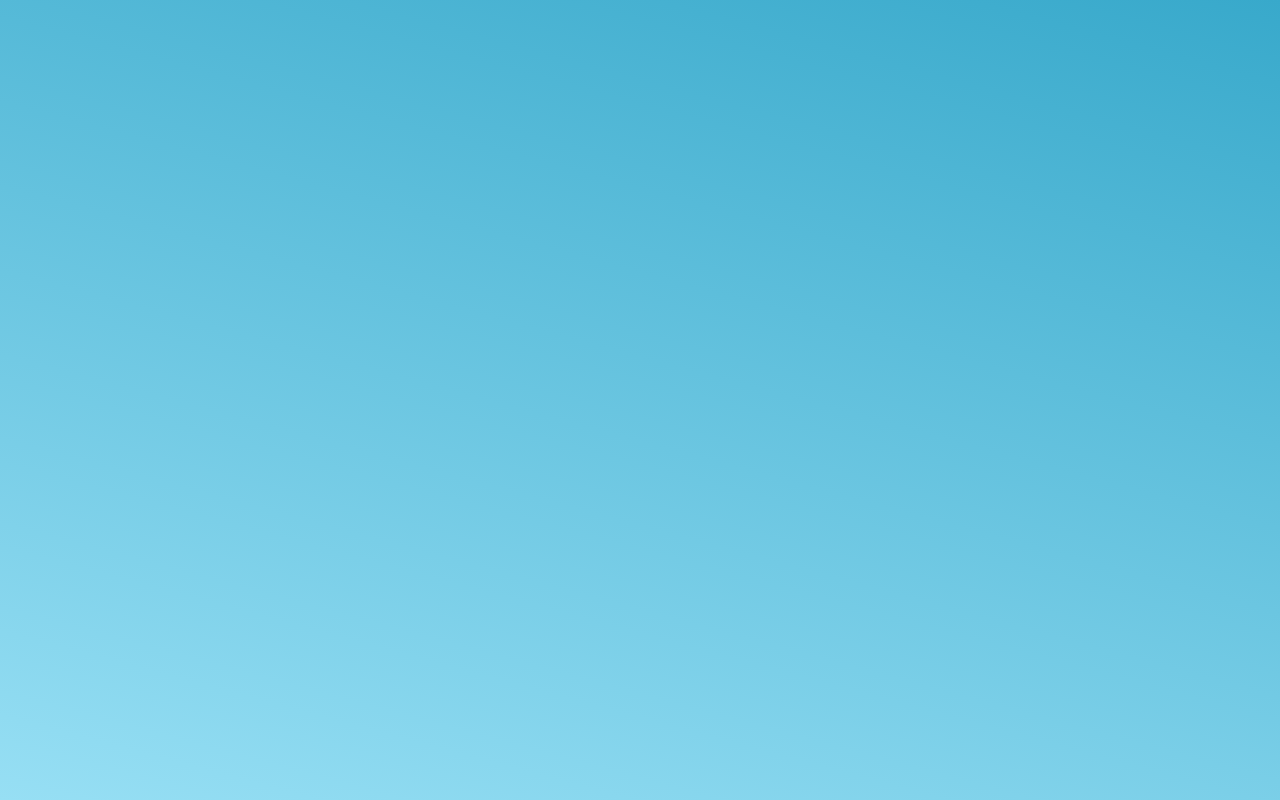
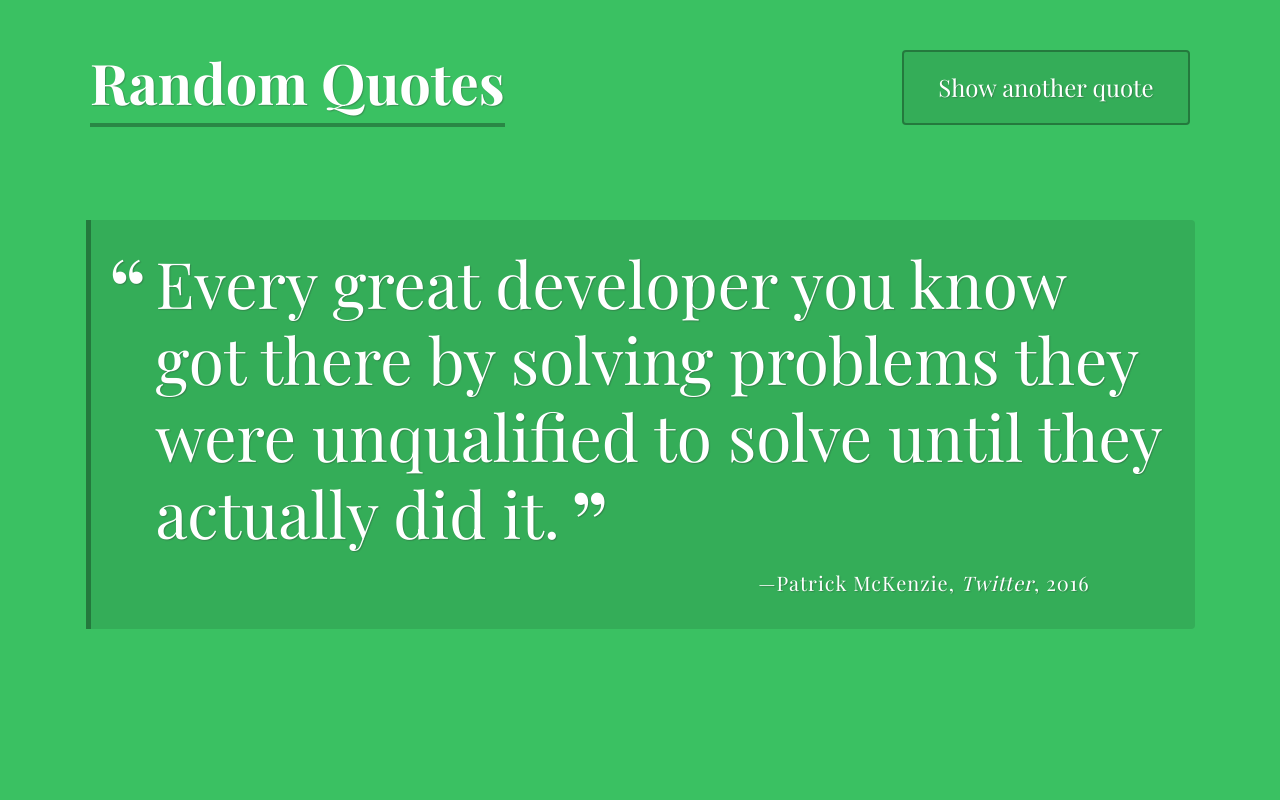
Before and after one commit to stevenabaco/Random-Quote-Generator, a plain HTML site: page index.html in a window 1280 px wide. Drawn offline with nearby package versions, Linux system fonts and the light colour scheme; a web font is replaced by a local one.

Commit message:
Update files and structure with starting project files

```diff
--- a/css/style.css
+++ /dev/null
@@ -1,22 +0,0 @@
-* {
-  box-sizing: border-box;
-}
-html,
-body {
-  min-height: 100%;
-  padding: 0;
-  margin: 0;
-}
-body {
-  color: #fff;
-  font-size: 1em;
-  font-family: "Gotham Rounded A", "Gotham Rounded B", "Gotham Rounded", "Helvetica Neue", Helvetica, Arial, sans-serif;
-  background-image: linear-gradient(15deg, #97dff4 0%, #38a9cb 100%);
-}
-
-main {
-  width: 60%;
-  max-width: 1080px;
-  padding: 40px 0;
-  margin: 0 auto;
-}
--- /dev/null
+++ b/css/styles.css
@@ -0,0 +1,166 @@
+/**
+ * Treehouse FSJS Techdegree
+ * Random Quote Generator - CSS
+ */
+
+ @import url('https://fonts.googleapis.com/css?family=Playfair+Display:400,400i,700,700i&display=swap');
+
+body {
+  background-color: rgb(58, 193, 98);
+  color: white;
+  font-family: 'Playfair Display', serif;
+  padding: 5px;
+}
+
+header {
+  display: flex;
+  flex-flow: row wrap;
+  justify-content: space-between;
+  width: 95%;
+  max-width: 1100px;
+  margin: auto;
+  padding: 5px;
+}
+
+h1 {
+  text-shadow: 1px 1px 1px rgba(50, 50, 50, 0.3);
+}
+
+.load-quote {
+  color: #fff;
+  text-shadow: 1px 1px 1px rgba(50, 50, 50, 0.3);
+  width: 12em;
+  max-height: 75px;
+  margin-top: 20px;
+  margin-bottom: 20px;
+  padding: 15px 0;
+  background-color: rgba(0, 0, 0, 0.1);
+  border-radius: 4px;
+  border: 2px solid rgba(0, 0, 0, 0.3);
+  transition: 0.5s;
+}
+
+.load-quote:hover {
+  background-color: rgba(255, 255, 255, 0.1);
+}
+
+.load-quote:focus {
+  outline: none;
+}
+
+.container {
+  width: 90%;
+  max-width: 1024px;
+  margin: auto;
+  padding: 5px;
+}
+
+.quote-box {
+  text-shadow: 1px 1px 1px rgba(50, 50, 50, 0.3);
+  line-height: 0.5;
+}
+
+.quote {
+  font-size: 2rem;
+  font-weight: 400;
+  line-height: 1.2;
+  position: relative;
+  margin: 0;
+  margin-left: 10px;
+}
+
+.quote:before,
+.quote:after {
+  font-size: 3rem;
+  line-height: 2.5rem;
+  position: absolute;
+}
+
+.quote:before {
+  content: "“";
+  top: 0.1em;
+  left: -0.5em;
+}
+
+.quote:after {
+  content: "”";
+  bottom: -0.1em;
+  margin-left: 0.1em;
+  position: absolute;
+}
+
+.source {
+  font-size: 1rem;
+  letter-spacing: 0.05em;
+  line-height: 1.1;
+  text-align: right;
+  margin-right: 4em;
+}
+
+.source:before {
+  content: "—";
+}
+
+.citation {
+  font-style: italic;
+}
+
+.citation:before {
+  content: ", ";
+  font-style: normal;
+}
+
+.year:before {
+  content: ", ";
+  font-style: normal;
+}
+
+@media (min-width: 768px) {
+  body {
+    padding: 25px;
+  }
+
+  header {
+    margin-bottom: 50px;
+  }
+
+  h1 {
+    font-size: 3.5rem;
+    height: 73px;
+    margin-top: 20px;
+    margin-right: 5px;
+    border-bottom: 4px solid rgba(0, 0, 0, 0.3);
+  }
+
+  .load-quote {
+    font-size: 1.5rem;
+  }
+
+  .container {
+    padding: 25px 25px 15px 55px;
+    background: rgba(0, 0, 0, 0.1);
+    border-left: 5px solid rgba(0, 0, 0, 0.3);
+    border-radius: 0 4px 4px 0;
+  }
+
+  .quote {
+    font-size: 4rem;
+  }
+
+  .quote:before,
+  .quote:after {
+    font-size: 6rem;
+  }
+
+  .quote:before {
+    top: 0.25em;
+  }
+
+  .quote:after {
+    bottom: 0.1em;
+  }
+
+  .source {
+    font-size: 1.25rem;
+  }
+}
--- a/index.html
+++ b/index.html
@@ -1,16 +1,26 @@
 <!DOCTYPE html>
 <html lang="en">
-	<head>
-		<meta charset="UTF-8" />
-		<meta http-equiv="X-UA-Compatible" content="IE=edge" />
-		<meta name="viewport" content="width=device-width, initial-scale=1.0" />
-		<title>Random Quote Generator</title>
-    <link rel="stylesheet" href="css/style.css">
+  <head>
+    <meta charset="UTF-8">
+    <meta name="viewport" content="width=device-width, initial-scale=1.0">
+    <title>Random Quotes</title>
+    <link rel="stylesheet" href="css/normalize.css">
+    <link rel="stylesheet" href="css/styles.css">
+  </head>
 
-	</head>
-	<body>
-		<main></main>
-		<script src="js/quotes.js"></script>
-		<script src="js/quoteGenerator.js"></script>
-	</body>
+  <body>
+    <header>
+      <h1>Random Quotes</h1>
+      <button id="load-quote" class="load-quote">Show another quote</button>
+    </header>
+
+    <div class="container">
+      <div id="quote-box" class="quote-box">
+        <p class="quote">Every great developer you know got there by solving problems they were unqualified to solve until they actually did it.</p>
+        <p class="source">Patrick McKenzie<span class="citation">Twitter</span><span class="year">2016</span></p>
+      </div>
+    </div>
+
+    <script src="js/script.js"></script>
+  </body>
 </html>
--- a/js/quotes.js
+++ /dev/null
@@ -1,29 +0,0 @@
-/**
-* Create an array of quote objects to be used for quoteGenerator
-* Each quote should be an object with the following properties:
-* quote - a string containing the text of the quote that will be displayed on the page.
-* source - a string containing the creator of the quote. For example: "Mark Twain" or "Traditional Irish proverb” or "Anonymous".
-* citation - optional - a string identifying where the quote comes from, like a speech, publication or a movie. If there is no known publication, do not include this property on the object.
-* year - optional - a number identifying the year of the quote. If there is no known year, then do not include this property on the object.
-**/
-
-let quotes = [
-	{
-		quote: "If you want to live a happy life, tie it to a goal, not to people or things",
-		source: "Albert Einstein",
-		citation: "",
-		year: "",
-	},
-	{
-		quote: "Stay away from negative people. They have a problem for every solution",
-		source: "Albert Einstein",
-		citation: "",
-		year: "",
-	},
-	{
-		quote: "Success is the Ability to go from one failure to another with no loss of enthusiasm",
-		source: "Winston Churchill",
-		citation: "",
-		year: "",
-	},
-];
--- /dev/null
+++ b/js/script.js
@@ -0,0 +1,50 @@
+/******************************************
+Treehouse FSJS Techdegree:
+project 1 - A Random Quote Generator
+******************************************/
+
+// For assistance:
+  // Check the "Project Resources" section of the project instructions
+  // Reach out in your Slack community - https://treehouse-fsjs-102.slack.com/app_redirect?channel=chit-chat
+
+/***
+ * `quotes` array
+***/
+let quotes = [
+	{
+		quote: "If you want to live a happy life, tie it to a goal, not to people or things",
+		source: "Albert Einstein",
+		citation: "",
+		year: "",
+	},
+	{
+		quote: "Stay away from negative people. They have a problem for every solution",
+		source: "Albert Einstein",
+		citation: "",
+		year: "",
+	},
+	{
+		quote: "Success is the Ability to go from one failure to another with no loss of enthusiasm",
+		source: "Winston Churchill",
+		citation: "",
+		year: "",
+	},
+];
+/***
+ * `getRandomQuote` function
+***/
+
+
+
+/***
+ * `printQuote` function
+***/
+
+
+
+/***
+ * click event listener for the print quote button
+ * DO NOT CHANGE THE CODE BELOW!!
+***/
+
+document.getElementById('load-quote').addEventListener("click", printQuote, false);
```
Also changed, not shown: css/normalize.css.css (added).
